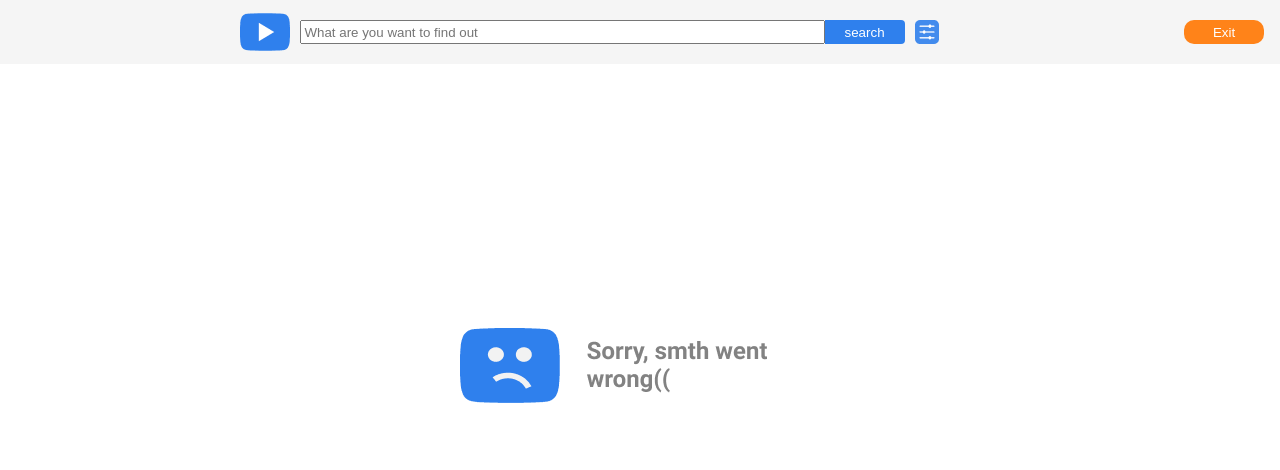
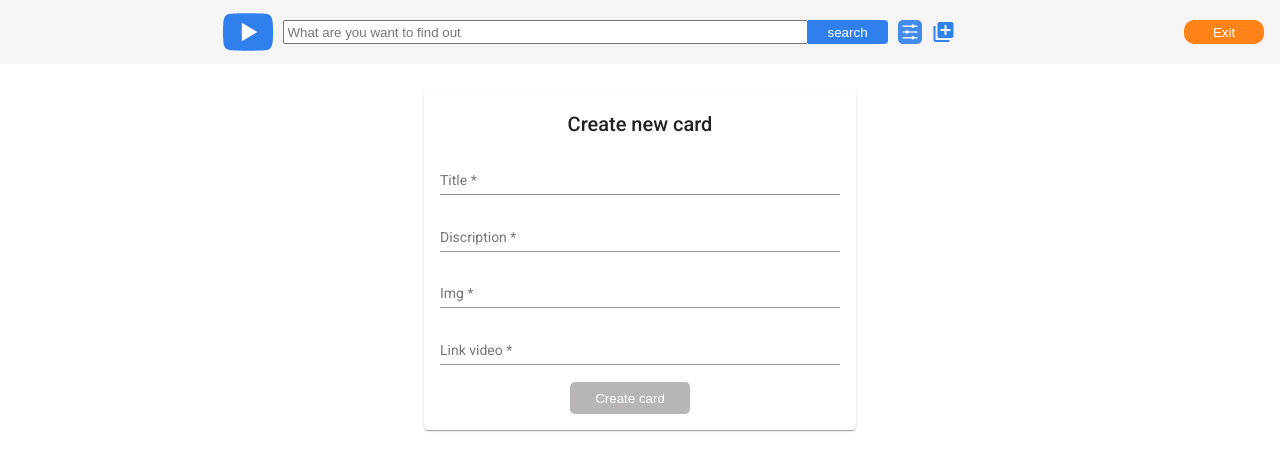
Before and after one commit to alepashkou/youtube-client, an Angular app: page /add in a window 1280 px wide. Shown: the top 470 px of the page. Built offline with nearby package versions, Linux system fonts and the light colour scheme; sample sign-in values are in the browser's storage.

Commit message:
feat: add icon to header

```diff
--- a/src/app/core/components/header/header.component.html
+++ b/src/app/core/components/header/header.component.html
@@ -9,6 +9,7 @@
       />
       <button class="header__search-btn" (click)="changeSearch(searchTextBox.value)">search</button>
       <img (click)="changeSortingDisplay()" class="header__settings" src="assets/icons/settings.png" alt="settings" />
+      <mat-icon *ngIf="authService.isLogged" (click)="clickAdd()" class="header__add">library_add</mat-icon>
     </div>
     <div class="header_login">
       <p *ngIf="authService.isLogged" class="header__name">{{authService.loginName$ | async}}</p>
--- a/src/app/youtube/pages/add-card/add-card.component.ts
+++ b/src/app/youtube/pages/add-card/add-card.component.ts
@@ -1,4 +1,4 @@
-import { Component, OnInit } from '@angular/core';
+import { Component } from '@angular/core';
 import { FormControl, FormGroup } from '@angular/forms';
 
 @Component({
@@ -6,7 +6,7 @@ import { FormControl, FormGroup } from '@angular/forms';
   templateUrl: './add-card.component.html',
   styleUrls: ['./add-card.component.scss'],
 })
-export class AddCardComponent implements OnInit {
+export class AddCardComponent {
   form:FormGroup;
 
   constructor() {
@@ -18,9 +18,6 @@ export class AddCardComponent implements OnInit {
     });
   }
 
-  ngOnInit(): void {
-  }
-
   onSubmit() {
     console.log('submit', this.form);
   }
--- a/src/app/youtube/youtube.module.ts
+++ b/src/app/youtube/youtube.module.ts
@@ -15,6 +15,7 @@ import { AddCardComponent } from './pages/add-card/add-card.component';
 const routes: Routes = [
   { path: '', component: SearchResultsComponent },
   { path: 'about/:id', component: AboutComponent, canActivate: [AuthGuard] },
+  { path: 'add', component: AddCardComponent, canActivate: [AuthGuard] },
 ];
 
 @NgModule({
```
